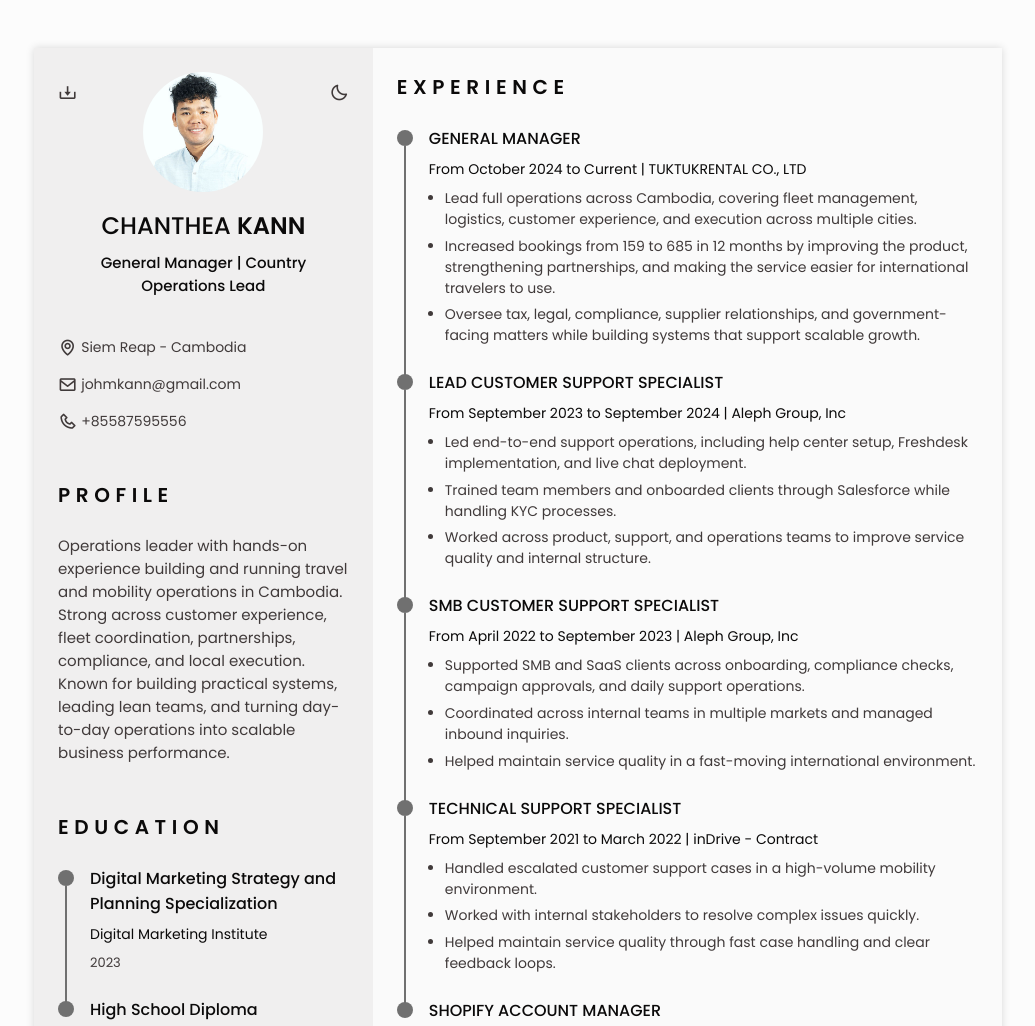
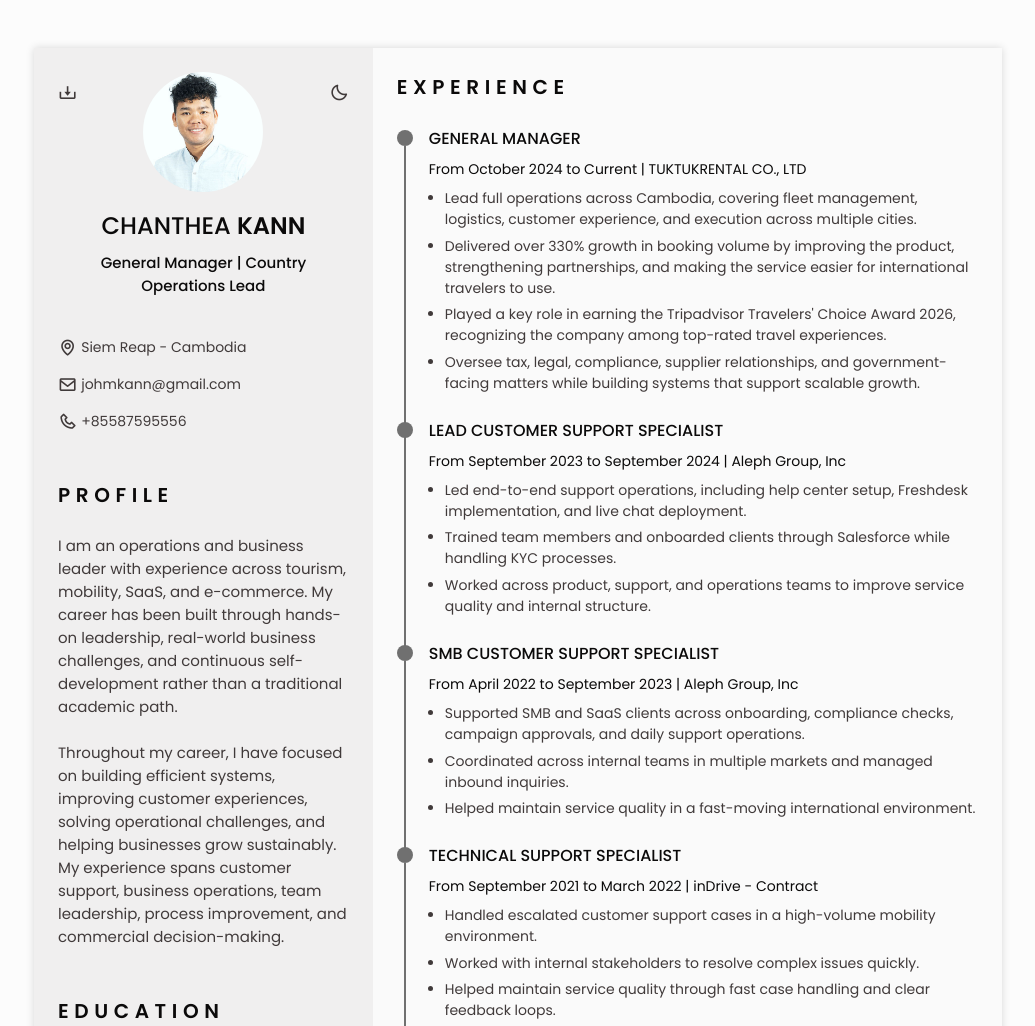
Before and after one commit to johmkann/resume, a plain HTML site: page index.html in a window 1280 px wide. Shown: the top 1026 px of the page, without its empty margins (122-1157 px from the left). Drawn offline with nearby package versions, Linux system fonts and the light colour scheme.

Commit message:
Updated: Experience at TUKTUKRENTAL, change content at Profile section

```diff
--- a/index.html
+++ b/index.html
@@ -94,7 +94,7 @@
 
                     <section class="profile section" id="profile">
                         <h2 class="section-title">Profile</h2>
-                        <p class="profile__description">Operations leader with hands-on experience building and running travel and mobility operations in Cambodia. Strong across customer experience, fleet coordination, partnerships, compliance, and local execution. Known for building practical systems, leading lean teams, and turning day-to-day operations into scalable business performance.</p>
+                        <p class="profile__description">I am an operations and business leader with experience across tourism, mobility, SaaS, and e-commerce. My career has been built through hands-on leadership, real-world business challenges, and continuous self-development rather than a traditional academic path. <br> <br>Throughout my career, I have focused on building efficient systems, improving customer experiences, solving operational challenges, and helping businesses grow sustainably. My experience spans customer support, business operations, team leadership, process improvement, and commercial decision-making.</p>
                     </section>
 
                     <section class="education section" id="education">
@@ -202,7 +202,8 @@
                                     <span class="experience__company">From October 2024 to Current | TUKTUKRENTAL CO., LTD</span>
                                     <ul class="experience__description experience__bullets">
                                         <li>Lead full operations across Cambodia, covering fleet management, logistics, customer experience, and execution across multiple cities.</li>
-                                        <li>Increased bookings from 159 to 685 in 12 months by improving the product, strengthening partnerships, and making the service easier for international travelers to use.</li>
+                                        <li>Delivered over 330% growth in booking volume by improving the product, strengthening partnerships, and making the service easier for international travelers to use.</li>
+                                        <li>Played a key role in earning the Tripadvisor Travelers' Choice Award 2026, recognizing the company among top-rated travel experiences.</li>
                                         <li>Oversee tax, legal, compliance, supplier relationships, and government-facing matters while building systems that support scalable growth.</li>
                                     </ul>
                                 </div>
```
